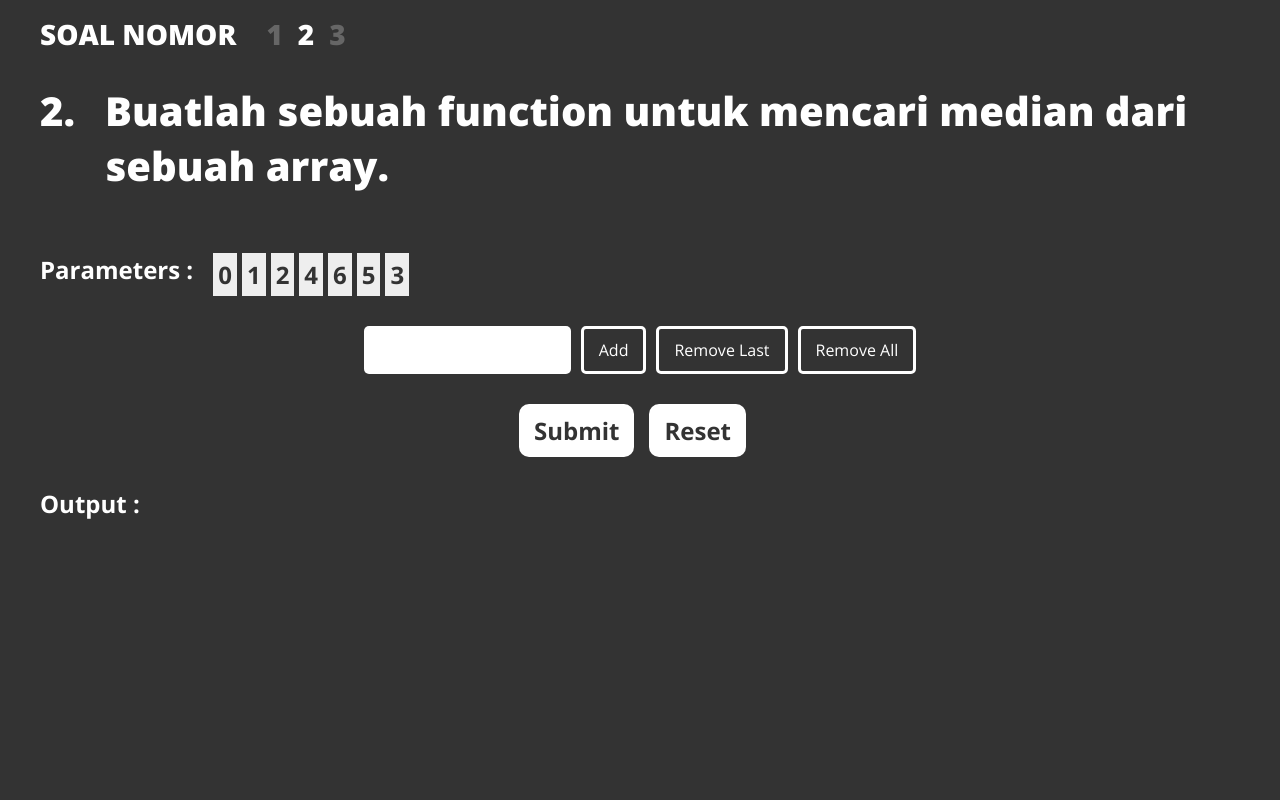
After one commit to pfebri32/DumbWays-Batch21-Kloter3, a PHP site: page /2.html in a window 1280 px wide. The commit adds this page. Run offline with PHP 8.4, Linux system fonts and the light colour scheme.

Commit message:
Memasukkan jawaban nomor 2.

```diff
--- a/1.html
+++ b/1.html
@@ -6,6 +6,7 @@
         <meta name="viewport" content="width=device-width, initial-scale=1.0">
         <title>Soal Nomor 1</title>
 
+        <link rel="stylesheet" href="styles/main.css">
         <link rel="stylesheet" href="styles/1.css">
     </head>
     <body>
--- /dev/null
+++ b/2.html
@@ -0,0 +1,50 @@
+<!DOCTYPE html>
+<html lang="en">
+    <head>
+        <meta charset="UTF-8">
+        <meta http-equiv="X-UA-Compatible" content="IE=edge">
+        <meta name="viewport" content="width=device-width, initial-scale=1.0">
+        <title>Soal Nomor 1</title>
+
+        <link rel="stylesheet" href="styles/main.css">
+        <link rel="stylesheet" href="styles/2.css">
+    </head>
+    <body>
+        <div class="container">
+            <div class="header">
+                <div>Soal Nomor</div>
+                <div class="list">
+                    <a href='./1.html'>1</a>
+                    <a class="active">2</a>
+                    <a href='./3.html'>3</a>
+                </div>
+            </div>
+            <div class="content">
+                <div class="question">
+                    <div class="number">2.</div>
+                    <div>Buatlah sebuah function untuk mencari median dari sebuah array.</div>
+                </div>
+                <div class="params__container" style="margin-top: 60px;">
+                    <div style="margin-bottom: 10px;">Parameters :</div>
+                    <div id="params__list">
+                    </div>
+                </div>
+                <div class="input__container">
+                    <input id="input" type="number">
+                    <div onclick="OnAdd()">Add</div>
+                    <div onclick="OnRemove()">Remove Last</div>
+                    <div onclick="OnRemoveAll()">Remove All</div>
+                </div>
+                <div class="button__container" style="margin-top: 30px;">
+                    <div onclick="OnSubmit()">Submit</div>
+                    <div onclick="OnReset()">Reset</div>
+                </div>
+                <div class="output__container">
+                    <div>Output :</div>
+                    <div id='output'></div>
+                </div>
+            </div>
+        </div>
+    </body>
+    <script src="2.js"></script>
+</html>
--- /dev/null
+++ b/2.js
@@ -0,0 +1,58 @@
+console.log(5 / 2);
+
+function cekMedian(params) {
+    let median = null;
+    let isOdd = params.length % 2;
+    let sorted = params.sort();
+
+    if (isOdd == 1) {
+        median = sorted[Math.floor(params.length / 2)];
+    } else {
+        let index = params.length / 2;
+        median = sorted[index - 1];
+        median += sorted[index];
+        median /= 2;
+    }
+
+    return "Median dari array tersebut adalah " + median + ".";
+}
+
+const refresh = () => {
+    document.getElementById('params__list').innerHTML = "";
+    params.map(p => {
+        document.getElementById('params__list').innerHTML += "<div>" + p + "<div>";
+    });
+};
+
+const defaultParams = [0, 1, 2, 4 , 6, 5, 3];
+var params = [...defaultParams];
+refresh();
+
+const OnAdd = () => {
+    let input = document.getElementById("input").value;
+
+    if (!isNaN(parseInt(input))) {
+        params.push(parseInt(input));
+        document.getElementById("input").value = null;
+        refresh();
+    }
+};
+
+const OnRemove = () => {
+    params.pop();
+    refresh();
+};
+
+const OnRemoveAll = () => {
+    params = [];
+    refresh();
+};
+
+const OnReset = () => {
+    params = [...defaultParams];
+    refresh();
+};
+
+const OnSubmit = () => {
+    document.getElementById('output').innerHTML = cekMedian(params);
+};
--- /dev/null
+++ b/styles/2.css
@@ -0,0 +1,53 @@
+/* Chrome, Safari, Edge, Opera */
+input::-webkit-outer-spin-button,
+input::-webkit-inner-spin-button {
+  -webkit-appearance: none;
+  margin: 0;
+}
+
+/* Firefox */
+input[type=number] {
+  -moz-appearance: textfield;
+}
+
+#input {
+    border: none;
+    border-radius: 5px;
+    padding: 10px 15px;
+    text-align: center;
+}
+
+.input__container {
+    display: flex;
+    flex-wrap: wrap;
+    justify-content: center;
+}
+
+.input__container > div {
+    border: 3px solid #fff;
+    border-radius: 5px;
+    cursor: pointer;
+    margin-left: 5px;
+    margin-right: 5px;
+    padding: 10px 15px;
+}
+
+.input__container > div:nth-child(2) { margin-left: 10px; }
+.input__container > div:last-child { margin-right: 0; }
+
+.params__container {
+    display: flex;
+    margin-bottom: 30px;
+}
+
+#params__list {
+    display: flex;
+    margin-left: 15px;
+}
+
+#params__list > div {
+    background-color: #eee;
+    color: #333;
+    padding: 5px;
+    margin-left: 5px;
+}
--- /dev/null
+++ b/styles/main.css
@@ -0,0 +1,103 @@
+@font-face {
+    font-family: OpenSans;
+    src: url('fonts/OpenSans-Regular.ttf');
+}
+
+@font-face {
+    font-family: OpenSans;
+    font-weight: 600;
+    src: url('fonts/OpenSans-SemiBold.ttf');
+}
+
+@font-face {
+    font-family: OpenSans;
+    font-weight: 700;
+    src: url('fonts/OpenSans-Bold.ttf');
+}
+
+@font-face {
+    font-family: OpenSans;
+    font-weight: 800;
+    src: url('fonts/OpenSans-ExtraBold.ttf');
+}
+
+body {
+    background-color: #333;
+    box-sizing: border-box;
+    -moz-box-sizing: border-box;
+    -webkit-box-sizing: border-box;
+    color: #fff;
+    font-family: OpenSans;
+    margin: 0;
+    padding: 0;
+}
+
+.container {
+    display: flex;
+    flex-direction: column;
+    margin: 0 auto;
+    min-height: 100vh;
+    max-width: 1200px;
+    padding: 0 15px;
+}
+
+.header {
+    display: flex;
+    flex-wrap: wrap;
+    font-size: 1.75rem;
+    font-weight: 800;
+    margin-top: 15px;
+    text-transform: uppercase;
+}
+
+.header > .list {
+    display: flex;
+    flex-wrap: wrap;
+    margin-left: 15px;
+}
+
+.header > .list > a {
+    color: #fff;
+    opacity: .25;
+    margin-left: 15px;
+    text-decoration: none;
+}
+
+.header > .list > .active { opacity: 1; }
+
+.question {
+    display: flex;
+    font-size: 2.5rem;
+    font-weight: 800;
+    margin-top: 30px;
+}
+
+.question > div:last-child { margin-left: 30px; }
+
+.button__container {
+    display: flex;
+    flex-wrap: wrap;
+    justify-content: center;
+}
+
+.button__container > div {
+    background-color: #fff;
+    border-radius: 10px;
+    color: #333;
+    cursor: pointer;
+    font-size: 1.5rem;
+    font-weight: 700;
+    margin-left: 15px;
+    margin-right: 15px;
+    padding: 10px 15px;
+}
+
+.button__container > div:first-child { margin-left: 0; }
+.button__container > div:last-child { margin-left: 0; }
+.output__container { margin: 30px 0; }
+
+.params__container,
+.output__container {
+    font-size: 1.5rem;
+    font-weight: 700;
+}
```
Also changed, not shown: styles/1.css (+0 -103 lines).
